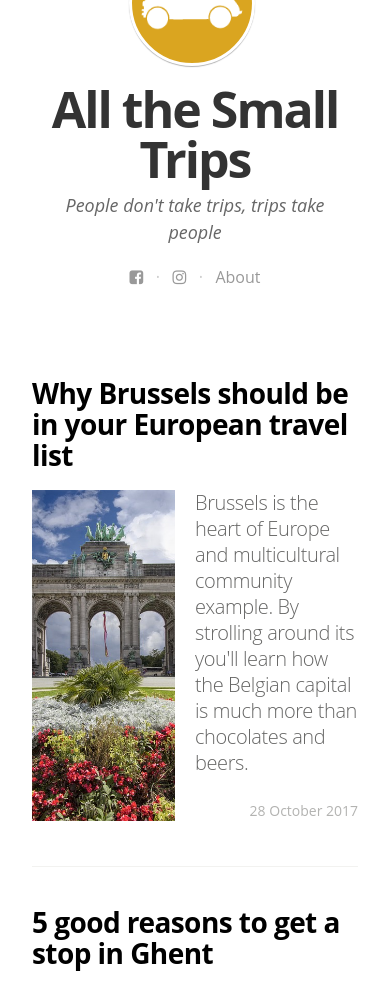
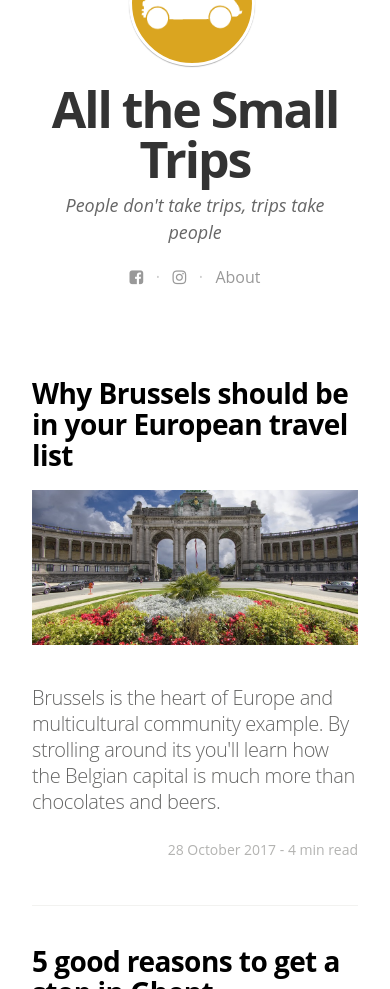
Before and after one commit to enicasoldo/allthesmalltrips.life, a Jekyll site: the page built from index.html, in a window 390 px wide. Shown: the part 450-1439 px from the top of the page. Built offline with Jekyll 4.4.1, drawn with Linux system fonts in a browser that asks for light colours; nearby versions of some CDN libraries; some web fonts are replaced; the list of posts is cut into pages by our own code; some of the changed text lies outside the part shown; grey boxes are pictures that could not be loaded.

Commit message:
Fix list

```diff
--- a/_sass/_list.scss
+++ b/_sass/_list.scss
@@ -5,6 +5,10 @@
   .post-excerpt {
     display: grid;
     grid-template-columns: 50%;
+
+    @media (max-width: 767px) {
+      grid-template-columns: 100%;
+    }
   }
 
   .article-item__image {
@@ -14,6 +18,11 @@
     grid-column: 1 / 1;
     background-size: cover;
     background-position: center;
+
+    @media (max-width: 767px) {
+      height: 150px;
+      margin-right: 0;
+    }
   }
 
   .article-item__meta {
@@ -23,5 +32,10 @@
 
   .article-item__description {
     grid-column: 2 / 2;
+
+    @media (max-width: 767px) {
+      grid-column: 1 / 1;
+      grid-row: 2 / 2;
+    }
   }
 }
--- a/assets/js/index.js
+++ b/assets/js/index.js
@@ -34,6 +34,9 @@
           var wpm = 275;
           var words = Number.parseInt($this.data('words'));
           var minutes = Math.floor(words / wpm);
+          if (minutes < 1) {
+            minutes = 'Less than a';
+          }
           $this.text(minutes + ' min read');
         });
     });
--- a/index.html
+++ b/index.html
@@ -66,7 +66,11 @@ layout: default
               <p class="article-item__description">{{ post.excerpt | strip_html | truncatewords: 50 }}</p>
             </section>
             <div class="post-meta article-item__meta">
-              <time datetime="{{ post.date | date_to_long_string }}">{{ post.date | date_to_long_string }}</time>
+              <time datetime="{{ post.date | date_to_long_string }}">
+                {{ post.date | date_to_long_string }}
+                -
+                <span class="js--reading-time" data-words="{{ post.content | split:' ' | size }}"
+              </time>
             </div>
           </a>
         </article>
```
